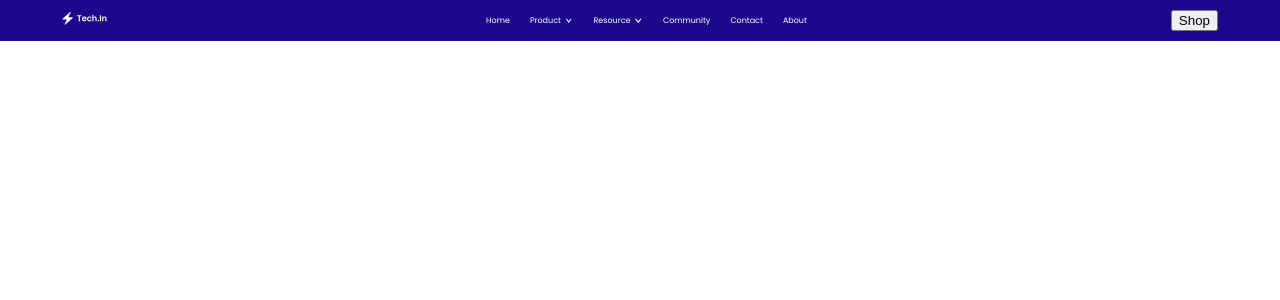
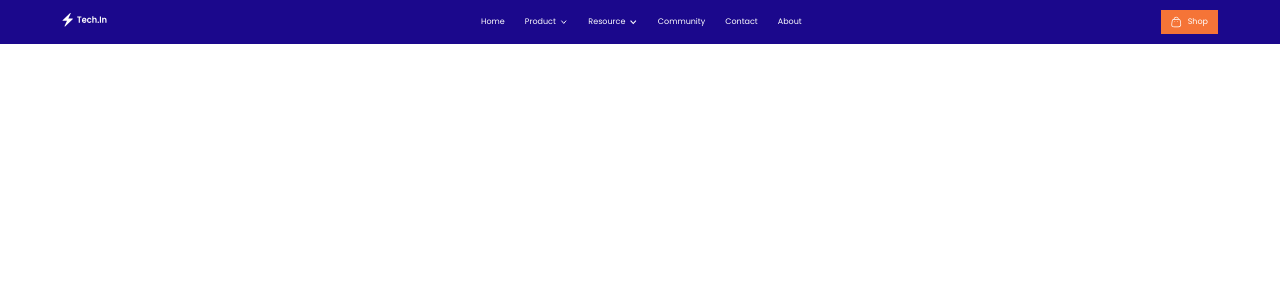
Before and after one commit to g-andrei/log-asset, a React (Vite) app: page / in a window 1280 px wide. Shown: the top 300 px of the page. Built offline with nearby package versions, Linux system fonts and the light colour scheme.

Commit message:
button component

```diff
--- a/src/Views/Header/Header.tsx
+++ b/src/Views/Header/Header.tsx
@@ -1,3 +1,5 @@
+import { Button, Typography } from "../../components";
+import colors from "../../themes/colors";
 import { HeaderContainerStyled, MenuItem, MenuList } from "./Header.styled";
 import Link from "./Link";
 
@@ -26,7 +28,15 @@ const Header = () => {
           </MenuItem>
         ))}
       </MenuList>
-      <button> Shop</button>
+      <Button>
+        <img src="shopIcon.svg" alt="shop icon" />
+        <Typography
+          variant="paragraph"
+          style={{ color: `${colors.text.primary}` }}
+        >
+          Shop
+        </Typography>
+      </Button>
     </HeaderContainerStyled>
   );
 };
--- /dev/null
+++ b/src/components/Button/Button.styled.ts
@@ -0,0 +1,16 @@
+import styled, { css } from "styled-components";
+
+export const StyledButton = styled.button(({ theme }) => {
+  const { spacings, fontFamily, fontSize, colors } = theme;
+
+  return css`
+    padding: ${spacings.main.s6} ${spacings.main.s10};
+    font-family: ${fontFamily.text};
+    font-size: ${fontSize.text.xl};
+    border: none;
+    background-color: ${colors.surfaces.button};
+    color: ${colors.text.primary};
+    display: flex;
+    gap: ${spacings.main.s6};
+  `;
+});
--- /dev/null
+++ b/src/components/Button/Button.tsx
@@ -0,0 +1,12 @@
+import { ButtonHTMLAttributes } from "react";
+import { StyledButton } from "./Button.styled";
+
+interface ButtonProps extends ButtonHTMLAttributes<HTMLButtonElement> {
+  children: React.ReactNode;
+}
+
+const Button = ({ children }: ButtonProps) => {
+  return <StyledButton>{children}</StyledButton>;
+};
+
+export default Button;
--- a/src/components/index.ts
+++ b/src/components/index.ts
@@ -1,3 +1,4 @@
+import Button from "./Button/Button";
 import Typography from "./Typography/Typography";
 
-export { Typography };
+export { Button, Typography };
--- a/src/themes/colors.ts
+++ b/src/themes/colors.ts
@@ -14,6 +14,7 @@ const colors: Colors = {
   surfaces: {
     primary: "#1b088c",
     secondary: "#0a0148",
+    button: "#f57437",
   },
 };
 
--- a/src/themes/spacings.ts
+++ b/src/themes/spacings.ts
@@ -1,7 +1,7 @@
 import { Spacings } from "./theme";
 
 const spacings: Spacings = {
-  main: { s10: "10px", s20: "20px", s62: "62px" },
+  main: { s6: "6px", s10: "10px", s20: "20px", s62: "62px" },
 };
 
 export default spacings;
```
Also changed, not shown: public/shopIcon.svg (added).
